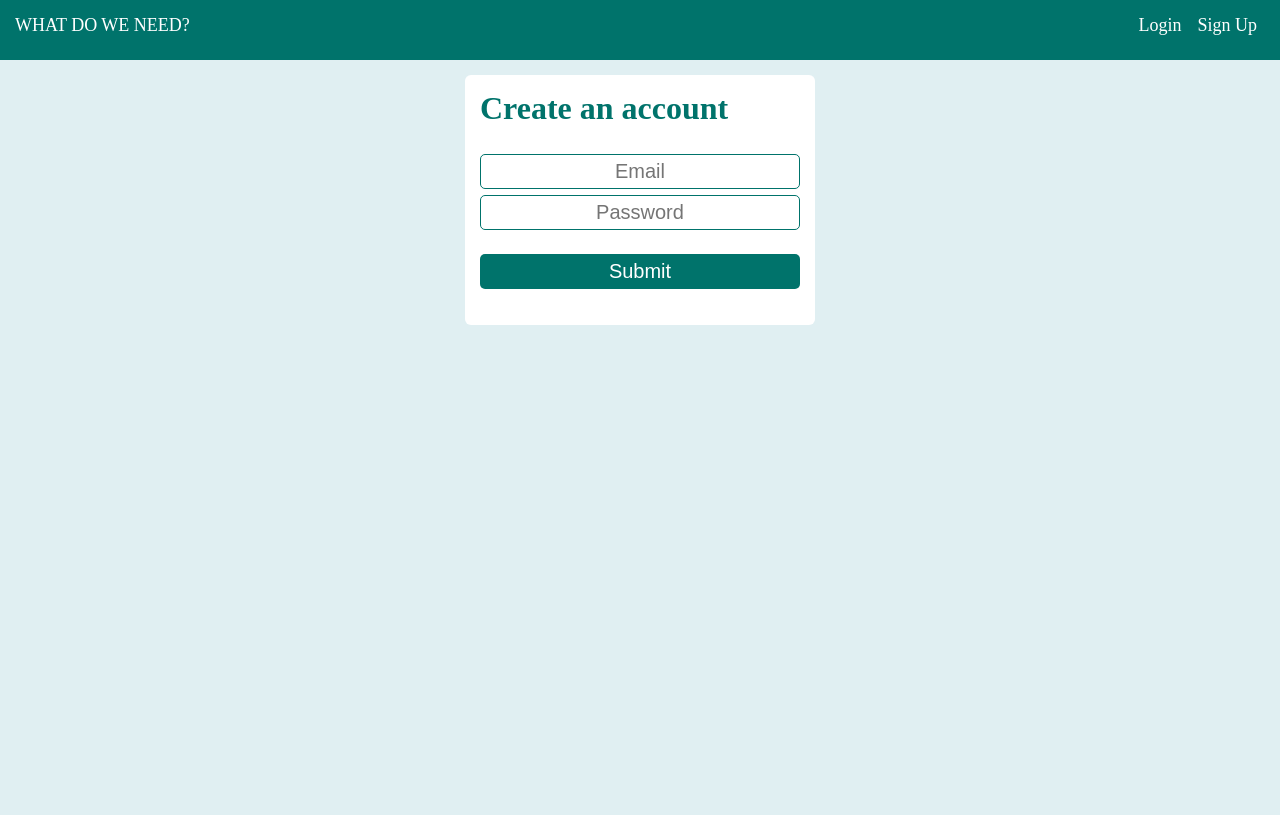
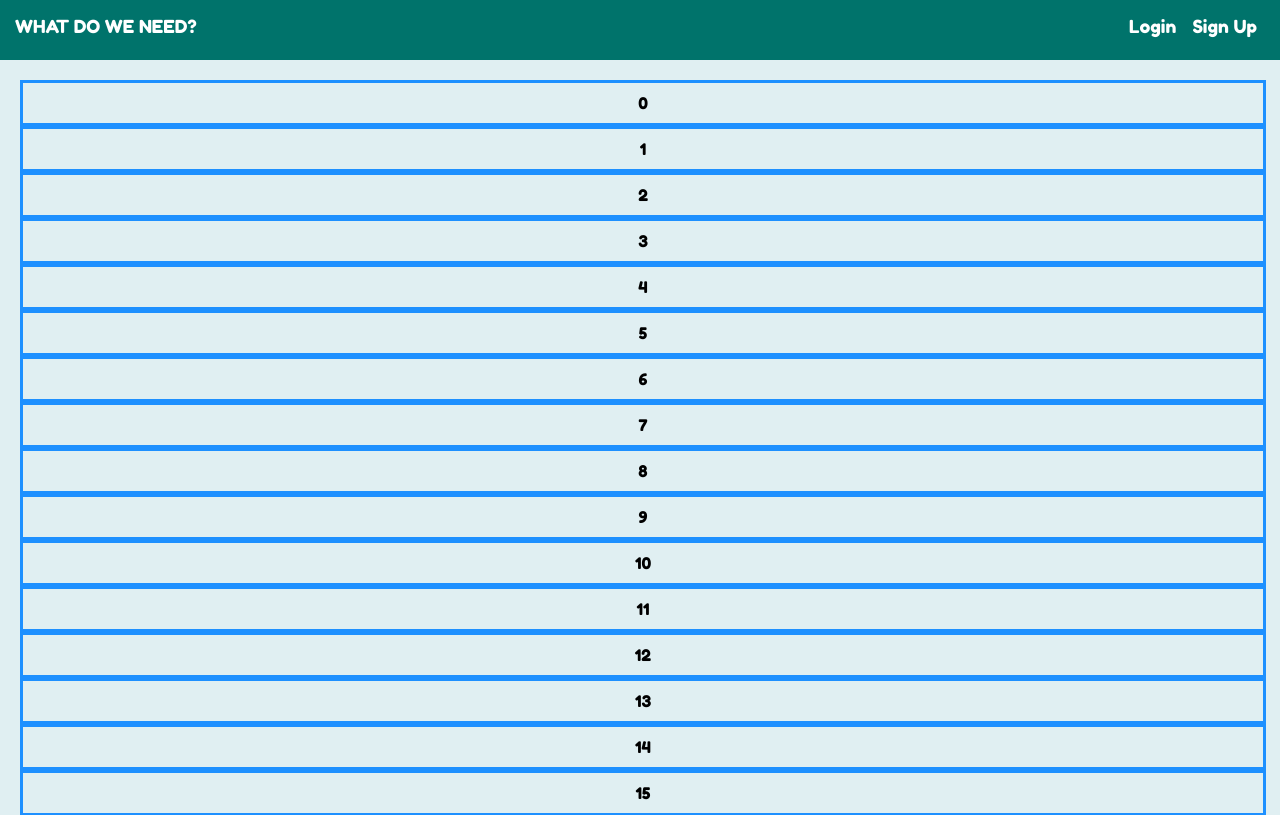
Before and after one commit to samc05991/what-do-we-need, an Angular app: page /lists in a window 1280 px wide. Before the commit this address led to /. Shown: the top 815 px of the page. Built offline with nearby package versions, Linux system fonts and the light colour scheme.

Commit message:
feat: add lists component with drag and drop functionality

```diff
--- a/package.json
+++ b/package.json
@@ -12,6 +12,7 @@
   "private": true,
   "dependencies": {
     "@angular/animations": "~8.2.0",
+    "@angular/cdk": "~8.2.0",
     "@angular/common": "~8.2.0",
     "@angular/compiler": "~8.2.0",
     "@angular/core": "~8.2.0",
--- a/src/app/app-routing.module.ts
+++ b/src/app/app-routing.module.ts
@@ -1,8 +1,15 @@
 import { NgModule } from '@angular/core';
 import { Routes, RouterModule } from '@angular/router';
+import { LoginComponent } from './components/login/login.component';
+import { SignUpComponent } from './components/signup/signup.component';
+import { ListsComponent } from './components/lists/lists.component';
 
 
-const routes: Routes = [];
+const routes: Routes = [
+  { path: 'login', component: LoginComponent },
+  { path: 'sign-up', component: SignUpComponent },
+  { path: 'lists', component: ListsComponent }
+];
 
 @NgModule({
   imports: [RouterModule.forRoot(routes)],
--- a/src/app/app.component.html
+++ b/src/app/app.component.html
@@ -1,4 +1,3 @@
 <app-header></app-header>
-<app-home></app-home>
 
 <router-outlet></router-outlet>
--- a/src/app/components/home/home.component.html
+++ b/src/app/components/home/home.component.html
@@ -1 +1 @@
-<app-sign-up></app-sign-up>
+<p> Home Page </p>
--- /dev/null
+++ b/src/app/components/lists/lists.component.html
@@ -0,0 +1,9 @@
+<div class="wd-lists">
+    <div class="wd-panel">
+        <div cdkDropList (cdkDropListDropped)="drop($event)">
+            <div cdkDrag *ngFor="let number of allNumbers" class="display-list-of-numbers">
+                {{number}}
+            </div>
+        </div>
+    </div>
+</div>
--- /dev/null
+++ b/src/app/components/lists/lists.component.scss
@@ -0,0 +1,15 @@
+
+.wd-lists {
+    padding: 20px;
+
+    .wd-panel {
+        .display-list-of-numbers {
+            height: 40px;
+            width: 100%;
+            border: 3px solid dodgerblue;
+            display: inline-flex;
+            align-items: center;
+            justify-content: center;
+        }
+    }
+}
--- /dev/null
+++ b/src/app/components/lists/lists.component.ts
@@ -0,0 +1,27 @@
+import { Component, OnInit } from '@angular/core';
+import { CdkDragDrop, moveItemInArray } from '@angular/cdk/drag-drop';
+
+@Component({
+    selector: 'app-lists',
+    templateUrl: './lists.component.html',
+    styleUrls: ['./lists.component.scss']
+})
+
+export class ListsComponent implements OnInit {
+
+    allNumbers: number[] = [];
+
+    constructor() {
+        for (let insertNumbers = 0; insertNumbers <= 100; insertNumbers++) {
+            this.allNumbers.push(insertNumbers);
+        }
+    }
+
+    ngOnInit() {
+
+    }
+
+    drop(event: CdkDragDrop<number[]>) {
+        moveItemInArray(this.allNumbers, event.previousIndex, event.currentIndex);
+    }
+}
--- a/src/styles.scss
+++ b/src/styles.scss
@@ -1,9 +1,10 @@
 /* You can add global styles to this file, and also import other style files */
+$primary: #00736B;
+$secondary: #E0EFF2;
+$white: #FFFFFF;
 
 body {
     margin: 0px;
+    font-family: 'Fredoka One', cursive;
+    background-color: $secondary;
 }
-
-$primary: #00736B;
-$secondary: #E0EFF2;
-$white: #FFFFFF;
```
Also changed, not shown: src/app/app.module.ts (+6 -2 lines), 2 other files (tests, documents, lock files or other folders).
